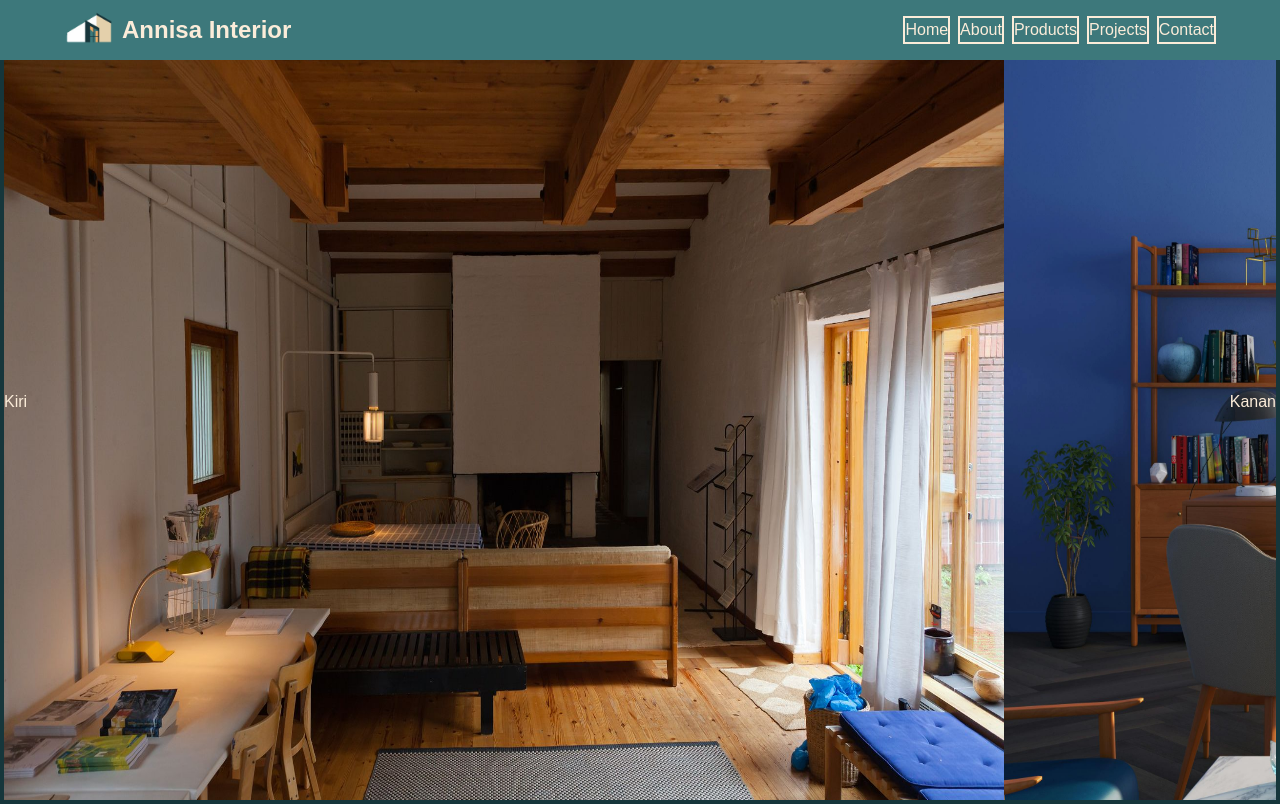
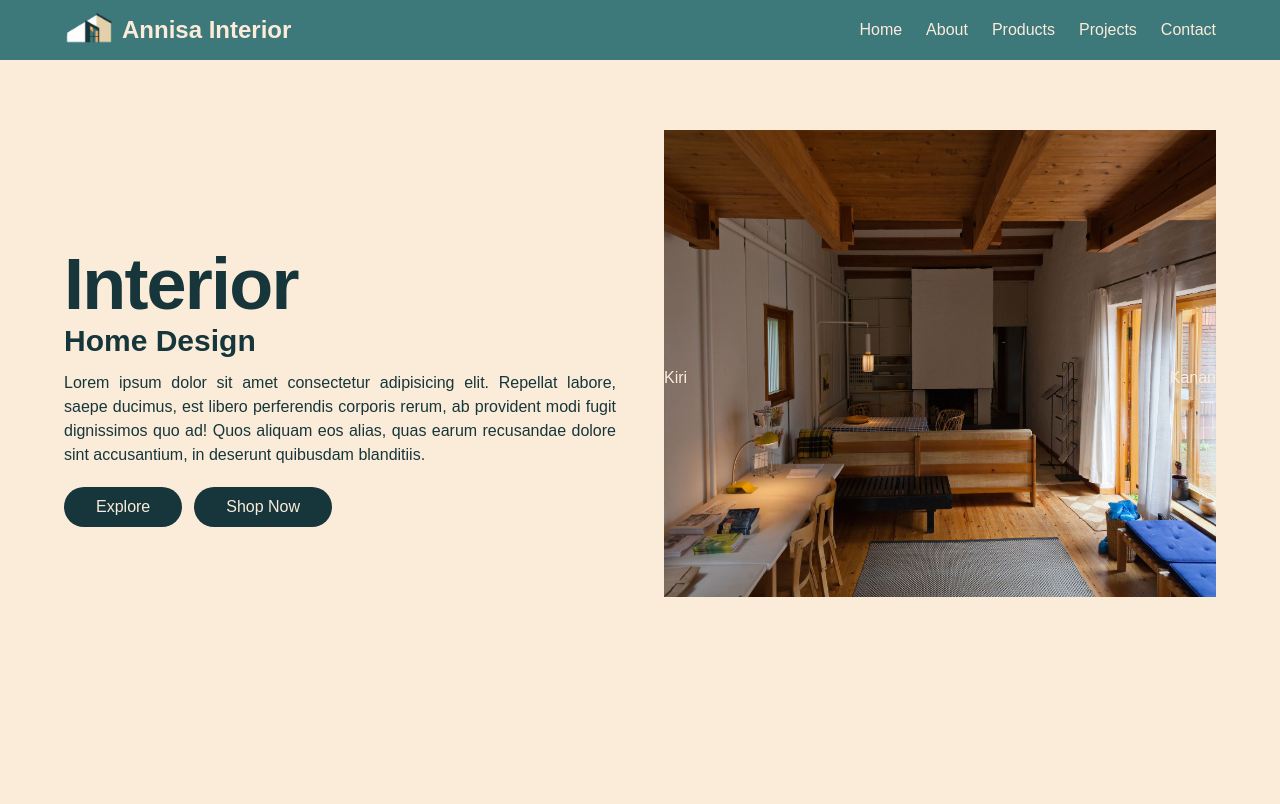
Before and after one commit to Cehmenang/annisa-interior, a Next.js app: page / in a window 1280 px wide. Built offline with nearby package versions, Linux system fonts and the light colour scheme.

Commit message:
Progress 4/7

```diff
--- a/src/app/layout.jsx
+++ b/src/app/layout.jsx
@@ -11,7 +11,7 @@ export default function RootLayout({ children }) {
     <html lang="en">
       <body className="bg-light text-dark relative">
         <Nav/>
-        <main>
+        <main className="w-[90%] mx-auto">
           {children}
         </main>
       </body>
--- a/src/app/page.jsx
+++ b/src/app/page.jsx
@@ -2,7 +2,7 @@ import HeroImage from '@/components/home/HeroImage'
 
 export default function Home() {
   return (
-    <div className="w-full h-[100vh] flex">
+    <div className="w-full h-[100vh] box-border">
       <HeroImage/>
     </div>
   );
--- a/src/components/home/Carousel.jsx
+++ b/src/components/home/Carousel.jsx
@@ -6,17 +6,21 @@ export default function Carousel({images}){
 
     const [curr, setCurr] = useState(0)
 
-    const slider = images.map((image, index)=>{ return <Image src={image.url} width={1000} height={1000} key={index+1}/> })
+    const Slider = ()=>{ return images.map((image, index)=>{ return <Image src={image.url} width={1000} height={1000} key={index+1}/> })}
 
     return (
-        <div className="overflow-hidden relative w-full border-2 border-dark h-[100vh]">
+        <div className="overflow-hidden relative w-[100%]">
+            <div className="overflow-hidden h-[62vh]">
+
             <div className="flex transition-transform ease-out duration-500" style={{ transform: `translateX(-${curr*100}%)` }}>
-                {slider}
+                <Slider/>
             </div>
             <div className="absolute inset-0 flex items-center justify-between text-light">
                <button onClick={()=>setCurr(curr=>curr == 0 ? images.length - 1 : curr - 1 )}>Kiri</button>
                <button onClick={()=>setCurr(curr=>curr == images.length - 1 ? 0 : curr + 1 )}>Kanan</button>
             </div>
+
+            </div>
         </div>
     )
 }
--- a/src/components/home/HeroImage.jsx
+++ b/src/components/home/HeroImage.jsx
@@ -1,4 +1,5 @@
 import Carousel from "./Carousel"
+import HeroTitle from "./HeroTitle"
 
 export default function HeroImage(){
     const images = [
@@ -7,10 +8,9 @@ export default function HeroImage(){
         { url: '/img/hero3.jpg' },
     ]
     return(
-        <div className="outer-hero">
-            <div className="hero border-2 border-dark w-full">
+            <div className="hero w-full flex pt-[130px] gap-x-12">
+                <HeroTitle/>
                 <Carousel images={images}/>
             </div>
-        </div>
     )
 }
--- /dev/null
+++ b/src/components/home/HeroTitle.jsx
@@ -0,0 +1,13 @@
+export default function HeroTitle(){
+    return (
+        <div className="w-[100%] flex flex-col justify-center">
+            <h1 className="text-[72px] font-bold tracking-tight">Interior</h1>
+            <h1 className="text-[30px] font-semibold mt-[-20px]">Home Design</h1>
+            <p className="text-[16px] text-justify mt-2">Lorem ipsum dolor sit amet consectetur adipisicing elit. Repellat labore, saepe ducimus, est libero perferendis corporis rerum, ab provident modi fugit dignissimos quo ad! Quos aliquam eos alias, quas earum recusandae dolore sint accusantium, in deserunt quibusdam blanditiis.</p>
+            <div className="but flex gap-x-3 mt-5">
+                <button className="bg-dark text-light px-8 py-2 rounded-full">Explore</button>
+                <button className="bg-dark text-light px-8 py-2 rounded-full">Shop Now</button>
+            </div>
+        </div>
+    )
+}
--- a/src/components/navbar/MenuNav.jsx
+++ b/src/components/navbar/MenuNav.jsx
@@ -10,10 +10,10 @@ const menus = [
 
 export default function MenuNav(){
     const showMenu = menus.map((menu, index)=>{
-        return <Link href={menu.link} key={index+1} className="border-2 border-light">{menu.label}</Link>
+        return <Link href={menu.link} key={index+1} className="">{menu.label}</Link>
     })
 
     return(
-        <div className="list-menu flex gap-x-2">{showMenu}</div>
+        <div className="list-menu flex gap-x-6">{showMenu}</div>
     )
 }
--- a/src/components/navbar/Nav.jsx
+++ b/src/components/navbar/Nav.jsx
@@ -3,7 +3,7 @@ import MenuNav from "./MenuNav"
 
 export default function Nav(){
     return (
-        <nav className="w-full bg-third text-light absolute z-10">
+        <nav className="w-full bg-third text-light absolute z-10 t-0 l-0">
             <div className="navbar w-[90%] mx-auto flex justify-between py-3 items-center">
                 <LogoNav/>
                 <MenuNav/>
```
